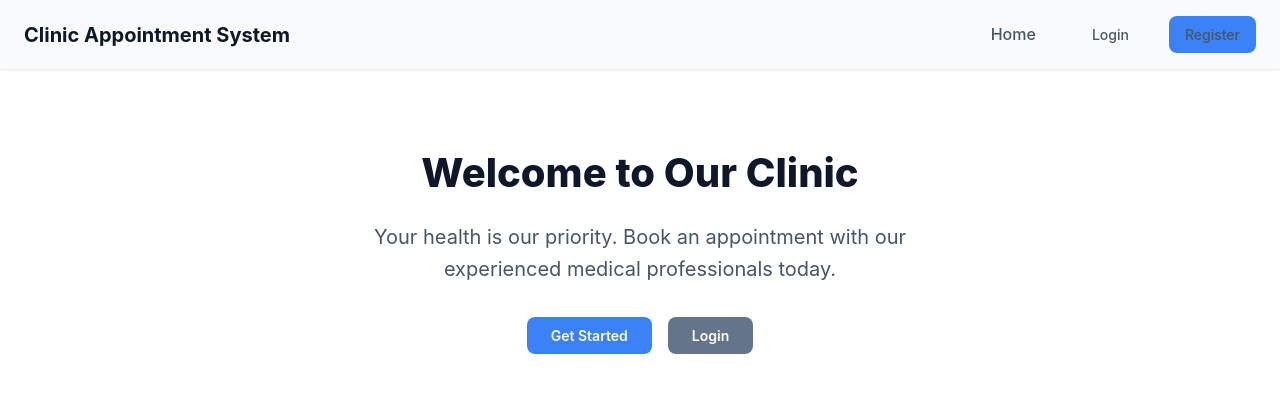
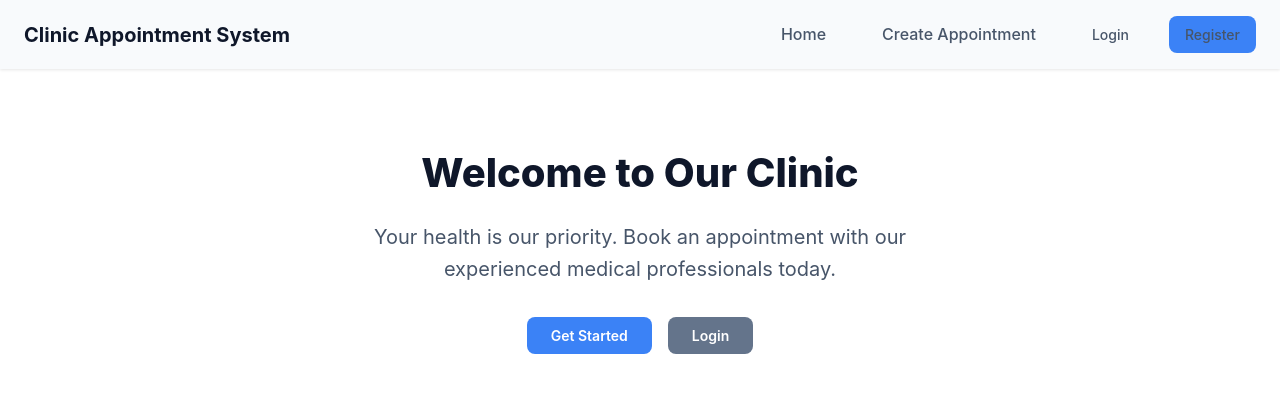
Before and after one commit to Enricci/clinic-appointment-system, a Django app: page / in a window 1280 px wide. Shown: the top 420 px of the page. Run offline with Django 5.2, Linux system fonts and the light colour scheme.

Commit message:
Add 'Create Appointment' link to navbar and implement appointment creation view

```diff
--- a/clinic_project/clinic_app/templates/clinic_app/base.html
+++ b/clinic_project/clinic_app/templates/clinic_app/base.html
@@ -36,6 +36,7 @@
 
           <ul class="navbar-menu">
             <li><a href="{% url 'clinic_app:home' %}">Home</a></li>
+            <li><a href="{% url 'clinic_app:patient_create_appointment' %}">Create Appointment</a></li>
             {% if user.is_authenticated %}
             {% else %}
             <li><a href="{% url 'clinic_app:login' %}" class="btn btn-ghost">Login</a></li>
--- a/clinic_project/clinic_app/urls.py
+++ b/clinic_project/clinic_app/urls.py
@@ -8,4 +8,5 @@ urlpatterns = [
     path('register/', views.register, name='register'),
     path('login/', views.login_view, name='login'),
     path('logout/', views.logout_view, name='logout'),
+    path('patient/create-appointment/', views.patient_create_appointment, name='patient_create_appointment'),
 ]
--- a/clinic_project/clinic_app/views.py
+++ b/clinic_project/clinic_app/views.py
@@ -2,6 +2,8 @@ from django.shortcuts import render, redirect
 from django.contrib.auth.forms import UserCreationForm
 from django.contrib.auth import login
 from django.contrib import messages
+from .models import Appointment, Patient
+from .forms import AppointmentForm
 
 # Create your views here.
 
@@ -40,3 +42,20 @@ def login_view(request):
 def logout_view(request):
     """Logout view - redirect to Django's built-in logout"""
     return redirect('/accounts/logout/')
+
+def patient_create_appointment(request):
+    if request.method == "POST":
+        form = AppointmentForm(request.POST)
+        if form.is_valid():
+            appointment = form.save(commit=False)
+            appointment.patient = Patient.objects.get(user=request.user)
+            appointment.save()
+            return redirect('clinic_app:home')
+    else:
+        form = AppointmentForm()
+
+    context = {
+        'title': 'Create Appointment',
+        'form': form
+    }
+    return render(request, 'clinic_app/patient/create_appointment.html', context)
```
